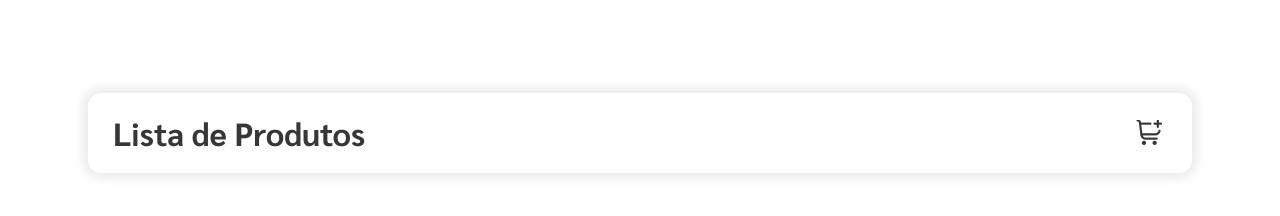
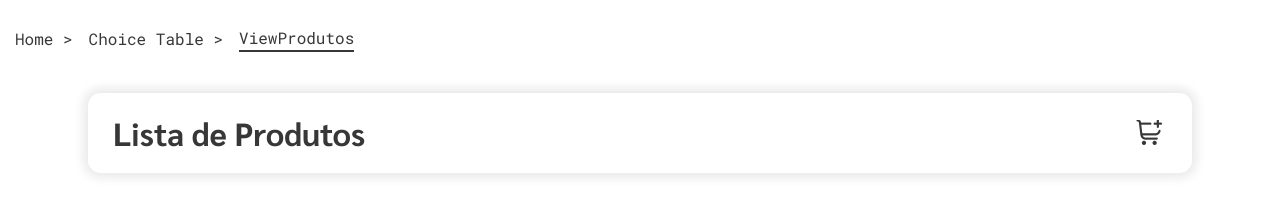
Before and after one commit to Luigi-Batista/APIWEB-CRUD, a plain HTML site: page WebApplication/page/viewProdutos.html in a window 1280 px wide. Drawn offline with nearby package versions, Linux system fonts and the light colour scheme; no server answers; a web font is replaced by a local one.

Commit message:
carreção de navagação da interface

```diff
--- a/WebApplication/page/viewProdutos.html
+++ b/WebApplication/page/viewProdutos.html
@@ -12,12 +12,27 @@
 </head>
 <body>
     <section class="container">
+        <div id="path-menu">
+            <ul class="path">
+               <a href="./login.html">
+                <li>Home ></li>
+               </a>
+               <a href="./choiceTable.html">
+                <li>Choice Table ></li>
+               </a>
+               <a href="#" id="active">
+                <li>ViewProdutos</li>
+               </a>
+            </ul>
+        </div>
         <div class="space-view">
             <!-- Cabeçalho de controle/organização -->
             <div class="header-menu">
                 <h2>Lista de Produtos</h2>
                 <span id="new-add">
-                    <i class="fi fi-rr-shopping-cart-add"></i>
+                    <a href="./CadProdutos.html">
+                        <i class="fi fi-rr-shopping-cart-add"></i>
+                    </a>
                 </span>
             </div>
 
--- a/WebApplication/sass/style-view/style-view.scss
+++ b/WebApplication/sass/style-view/style-view.scss
@@ -3,6 +3,39 @@ $font-color: #282828ed;
 
 .container{
     overflow: hidden;
+
+    #path-menu{
+        position: absolute;
+        top: 25px;
+        left: 15px;
+
+        max-height: 15vh;
+        min-height: 15vh;
+
+        .path{
+            display: flex;
+            flex-direction: row;
+            align-items: center;
+            gap: 1rem;
+
+            a{
+                &#active{
+                    li{
+                        border-bottom: 2px solid $font-color;
+                    }
+                }
+            }
+
+            li{
+                padding: 2px 0;
+                transition: .2s ease-out;
+                &:hover{
+                    border-bottom: 2px solid $font-color;
+                }
+            }
+
+        }
+    }
 }
 
 .space-view{
@@ -126,8 +159,19 @@ $font-color: #282828ed;
             color: $font-color;
             cursor: pointer;
         }
+
+
     }
 }
+
+#form{
+    &.menu-choice{
+        padding-top: 5px !important;
+        flex-direction: row;
+    }
+}
+
+
 
 
 /* Para navegadores baseados em Webkit (Chrome, Safari, etc.) */
```
Also changed, not shown: WebApplication/page/CadClientes.html (+1 -2 lines), WebApplication/page/choiceTable.html (added, +40 -0 lines), WebApplication/page/viewClientes.html (+16 -1 lines), WebApplication/sass/style-view/style-view.css, 1 other file.
